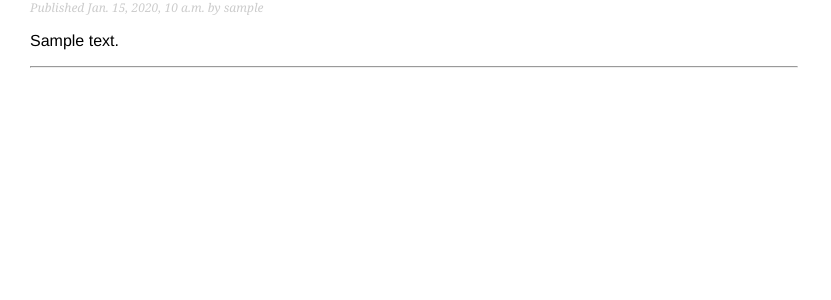
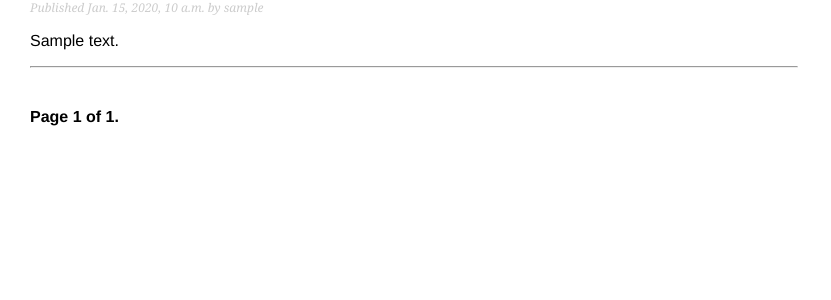
Before and after one commit to ak4m410x01/Blog_DJ, a Django app: page /blog/post/list/ in a window 1280 px wide. Shown: the part 140-440 px from the top of the page, without its empty margins (0-831 px from the left). Run offline with Django 4.2, Linux system fonts and the light colour scheme; tables that the repository leaves empty hold one stand-in row (values such as "Sample post").

Commit message:
impl Pagination post list

```diff
--- a/blog/templates/blog/post/list.html
+++ b/blog/templates/blog/post/list.html
@@ -1,19 +1,20 @@
 {% extends "blog/base.html" %}
 
-{% block title %}My Blog{% endblock %}
+{% block title %}My Blog{% endblock title %}
 
 {% block content %}
 <h1>My Blog</h1>
 {% for post in posts %}
 <h2>
-    <a href="{{ post.get_absolute_url }}">
+    <a href="{{post.get_absolute_url}}">
         {{ post.title }}
     </a>
 </h2>
 <p class="date">
     Published {{ post.publish }} by {{ post.author }}
 </p>
-{{ post.body|truncatewords:30|linebreaks }}
+{{ post.body|truncatewords:15|linebreaks }}
 <hr />
 {% endfor %}
+{% include "pagination.html" with page=page_obj %}
 {% endblock %}
--- /dev/null
+++ b/blog/templates/pagination.html
@@ -0,0 +1,14 @@
+<div class="pagination">
+  <span class="step-links">
+    {% if posts.has_previous %}
+    <a href="?page={{ posts.previous_page_number }}"> Prev </a>
+    {% endif %}
+    <span class="current">
+      Page {{ posts.number }} of {{ posts.paginator.num_pages }}.
+    </span>
+
+    {% if posts.has_next %}
+    <a href="?page={{ posts.next_page_number }}"> Next </a>
+    {% endif %}
+  </span>
+</div>
--- a/blog/views.py
+++ b/blog/views.py
@@ -1,5 +1,5 @@
 from django.shortcuts import get_object_or_404, render
-from django.http import Http404
+from django.core.paginator import Paginator, EmptyPage, PageNotAnInteger
 from .models import Post
 
 # Create your views here.
@@ -14,7 +14,17 @@ def about(request):
 
 
 def postList(request):
-    posts = Post.objects.all()
+    allPosts = Post.objects.all()
+    paginator = Paginator(allPosts, 3)
+    pageNumber = request.GET.get("page", 1)
+
+    try:
+        posts = paginator.page(pageNumber)
+    except EmptyPage:
+        posts = paginator.page(paginator.num_pages)
+    except PageNotAnInteger:
+        posts = paginator.page(1)
+
     return render(request, "blog/post/list.html", {"posts": posts})
 
 
```
